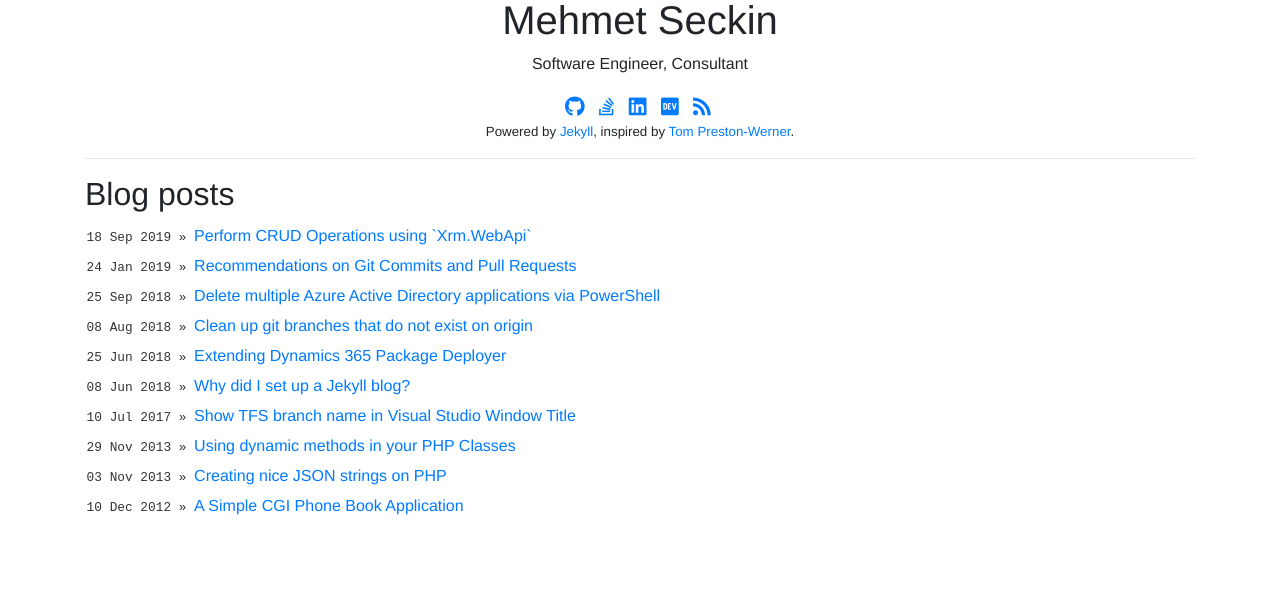
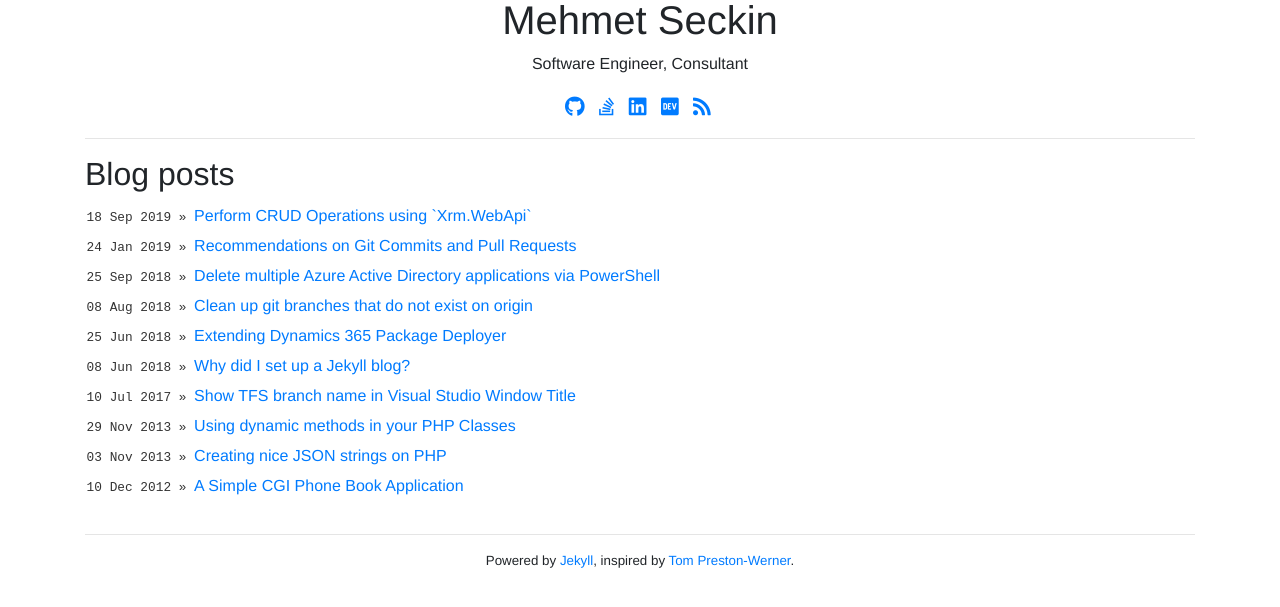
Before and after one commit to mehmetseckin/mehmetseckin.github.io, a Jekyll site: the page built from index.html, in a window 1280 px wide, cut to the strip 244-851 px from the top of the page. Built offline with Jekyll 4.4.1, drawn with Linux system fonts in a browser that asks for light colours; nearby versions of some CDN libraries.

Commit message:
Extract tribute as a snippet, move to bottom

```diff
--- /dev/null
+++ b/_includes/tribute.html
@@ -0,0 +1,3 @@
+<div class="tribute">
+    Powered by <a href="http://github.com/mojombo/jekyll">Jekyll</a>, inspired by <a href="//tom.preston-werner.com">Tom Preston-Werner</a>.
+</div>
--- a/_layouts/post.html
+++ b/_layouts/post.html
@@ -31,8 +31,6 @@ layout: default
 
     {% include links.html %}
 
-    <div class="tribute">
-      Powered by <a href="http://github.com/mojombo/jekyll">Jekyll</a>, inspired by <a href="//tom.preston-werner.com">Tom Preston-Werner</a>.
-    </div>
+    {% include tribute.html %}
   </div>
 </div>
--- a/index.html
+++ b/index.html
@@ -9,9 +9,6 @@ layout: default
 
 {% include links.html %}
 
-<div class="tribute">
-  Powered by <a href="http://github.com/mojombo/jekyll">Jekyll</a>, inspired by <a href="//tom.preston-werner.com">Tom Preston-Werner</a>.
-</div>
 {% if site.posts.size > 0 %}
 <hr />
 <div class="all-posts">
@@ -23,3 +20,6 @@ layout: default
   </ul>
 </div>
 {% endif %}
+
+<hr />
+{% include tribute.html %}
```
